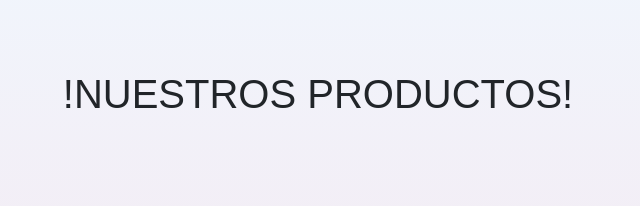
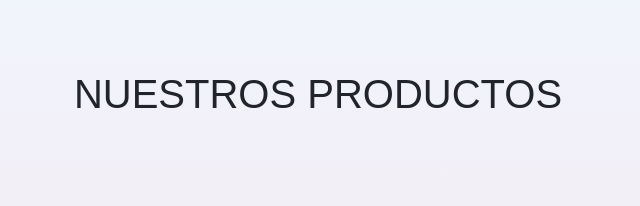
Before and after one commit to matecasaretto/PF-CASARETTO, a website: page pages/productos.html in a window 1280 px wide. Shown: the part 126-332 px from the top of the page, 322-962 px from the left. Drawn offline with nearby package versions, Linux system fonts and the light colour scheme.

Commit message:
the last one

```diff
--- a/pages/productos.html
+++ b/pages/productos.html
@@ -35,7 +35,7 @@
     </nav>
   </header>
   <main>
-    <h1 class="title fuentes-sans">!NUESTROS PRODUCTOS!</h1>
+    <h1 class="title fuentes-sans">NUESTROS PRODUCTOS</h1>
     <section class="container text-center">
       <div class="row">
         <article class="col">
```
